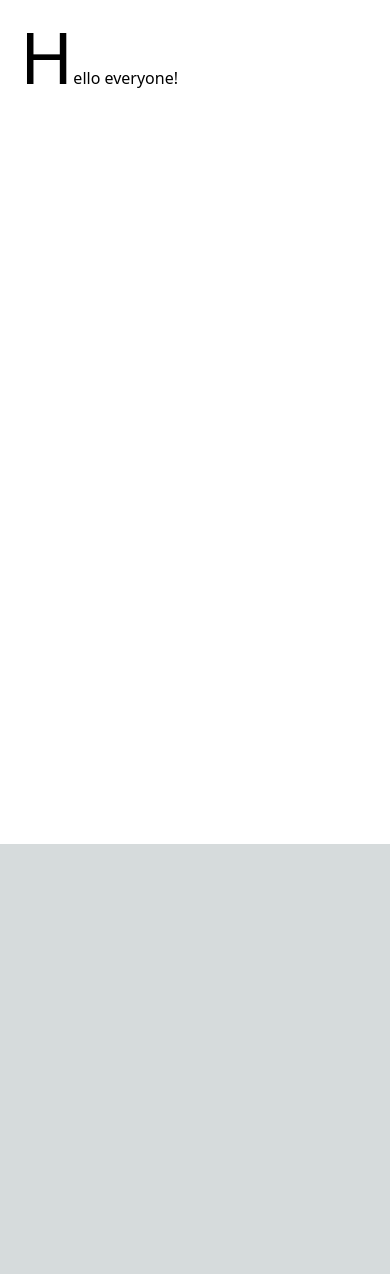
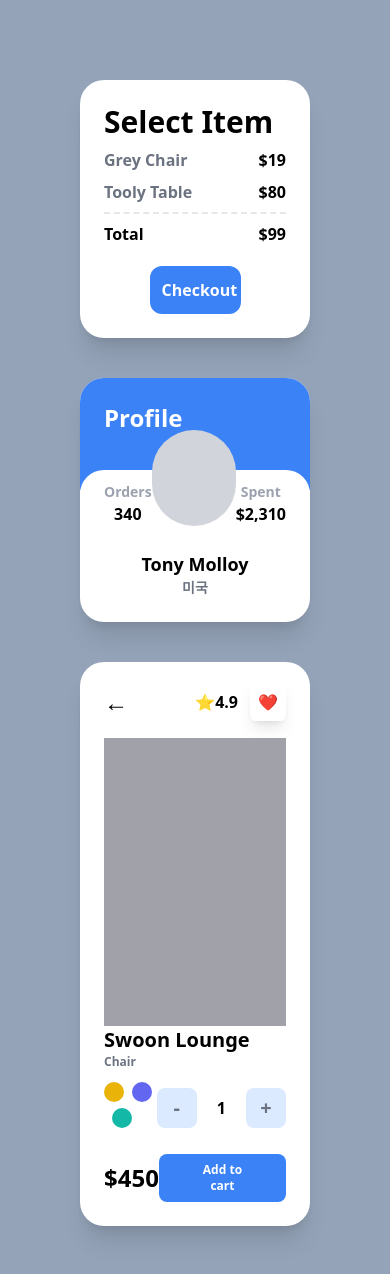
Before and after one commit to Stilllee/carrot-market, a Next.js app: page / in a window 390 px wide. Shown: the top 1274 px of the page. Before the commit the page ends 844 px from the top, so only its background shows below. Built offline with nearby package versions, Linux system fonts and the light colour scheme.

Commit message:
#4.9 Responsive Modifiers

```diff
--- a/pages/index.tsx
+++ b/pages/index.tsx
@@ -2,10 +2,83 @@ import { NextPage } from "next";
 
 const Home: NextPage = () => {
   return (
-    <div className="flex flex-col h-screen p-5 space-y-2 text-black bg-white">
-      <p className="first-letter:text-7xl first-letter:hover:text-purple-400">
-        Hello everyone!
-      </p>
+    <div className="grid min-h-screen gap-10 px-20 py-20 font-semibold text-black bg-slate-400">
+      <div className="p-6 bg-white shadow-xl rounded-3xl sm:hover:bg-sky-200 sm:bg-red-400 md:bg-teal-400 lg:bg-indigo-400 xl:bg-yellow-200 2xl:bg-pink-300">
+        <span className="text-3xl ">Select Item</span>
+        <div className="flex justify-between my-2">
+          <span className="text-gray-500">Grey Chair</span>
+          <span>$19</span>
+        </div>
+        <div className="flex justify-between">
+          <span className="text-gray-500">Tooly Table</span>
+          <span>$80</span>
+        </div>
+        <div className="flex justify-between pt-2 mt-2 border-t-2 border-dashed">
+          <span>Total</span>
+          <span>$99</span>
+        </div>
+        <button className="block w-2/4 p-3 mx-auto mt-5 text-center text-white bg-blue-500 rounded-xl hover:bg-teal-500 hover:text-black active:bg-yellow-500 focus:bg-red-500 ">
+          Checkout
+        </button>
+      </div>
+      <div className="overflow-hidden bg-white shadow-xl rounded-3xl">
+        <div className="p-6 bg-blue-500 pb-14">
+          <span className="text-2xl text-white">Profile</span>
+        </div>
+        <div className="relative p-6 bg-white rounded-3xl -top-5">
+          <div className="relative flex items-end justify-between -top-16">
+            <div className="flex flex-col items-center">
+              <span className="text-sm text-gray-400">Orders</span>
+              <span>340</span>
+            </div>
+            <div className="w-24 h-24 bg-gray-300 rounded-full" />
+            <div className="flex flex-col items-center">
+              <span className="text-sm text-gray-400">Spent</span>
+              <span>$2,310</span>
+            </div>
+          </div>
+          <div className="relative flex flex-col items-center -mt-10 -mb-5">
+            <span className="text-lg ">Tony Molloy</span>
+            <span className="text-sm text-gray-500">미국</span>
+          </div>
+        </div>
+      </div>
+      <div className="p-6 bg-white shadow-xl rounded-3xl ">
+        <div className="flex items-center justify-between mb-5">
+          <span className="text-2xl">&larr;</span>
+          <div className="space-x-3">
+            <span>⭐4.9</span>
+            <span className="p-2 rounded-md shadow-lg">❤️</span>
+          </div>
+        </div>
+        <div className="bg-zinc-400 h-72" />
+        <div className="flex flex-col">
+          <span className="text-xl ">Swoon Lounge</span>
+          <span className="text-xs text-gray-500">Chair</span>
+          <div className="flex items-center justify-between mt-3 mb-5">
+            <div className="space-x-2">
+              <button className="w-5 h-5 transition bg-yellow-500 rounded-full focus:ring-2 ring-offset-2 ring-yellow-500" />
+              <button className="w-5 h-5 transition bg-indigo-500 rounded-full focus:ring-2 ring-offset-2 ring-indigo-500" />
+              <button className="w-5 h-5 transition bg-teal-500 rounded-full focus:ring-2 ring-offset-2 ring-teal-500" />
+            </div>
+            <div className="flex items-center space-x-5">
+              <button className="rounded-lg p-1.5 bg-blue-100 flex justify-center items-center aspect-square w-10 text-xl text-gray-500">
+                -
+              </button>
+              <span>1</span>
+              <button className="rounded-lg p-1.5 bg-blue-100 flex justify-center items-center aspect-square w-10 text-xl text-gray-500">
+                +
+              </button>
+            </div>
+          </div>
+          <div className="flex items-center justify-between">
+            <span className="text-2xl">$450</span>
+            <button className="px-8 py-2 text-xs text-center text-white bg-blue-500 rounded-lg">
+              Add to cart
+            </button>
+          </div>
+        </div>
+      </div>
     </div>
   );
 };
```
Also changed, not shown: 1 other file (tests, documents, lock files or other folders).
